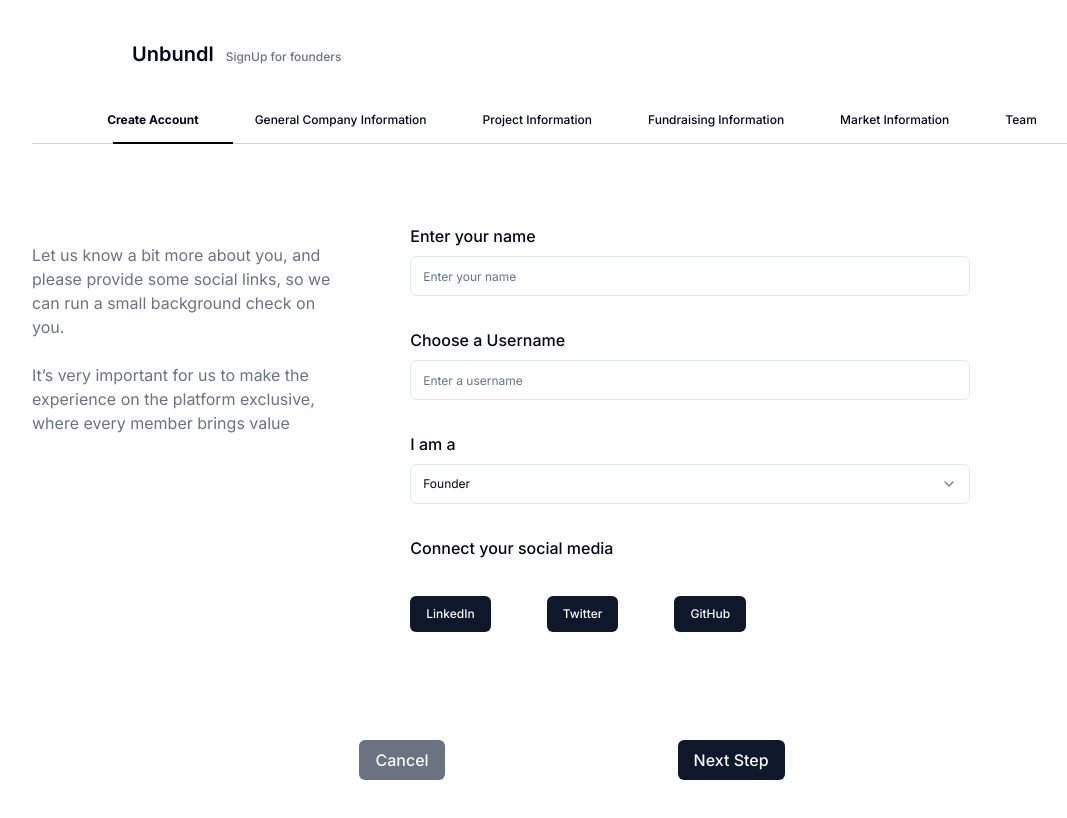
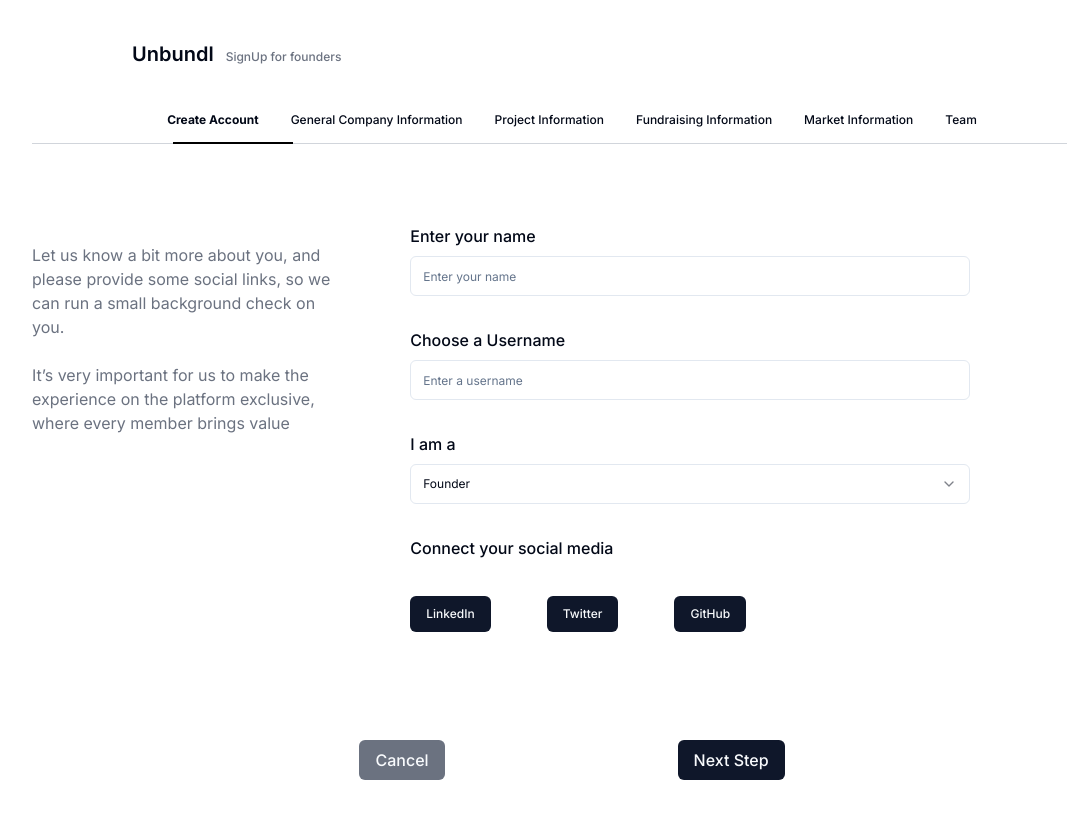
Before and after one commit to ShaikhNabeelShabbir/unbundl-web, a React (Vite) app: page / in a window 1280 px wide. Shown: the top 818 px of the page, without its empty margins (68-1135 px from the left). Built offline with nearby package versions, Linux system fonts and the light colour scheme.

Commit message:
made adjustments for deployment

```diff
--- a/src/components/navbar.tsx
+++ b/src/components/navbar.tsx
@@ -44,7 +44,7 @@ const Navbar: React.FC<NavbarProps> = ({ setStep, currentStep }) => {
   return (
     <div>
       <div className="relative">
-        <div className="flex justify-center gap-6 px-14 md:px-5 w-full">
+        <div className="flex justify-center gap-0 px-14 md:px-5 w-full">
           {[
             "Create Account",
             "General Company Information",
```
